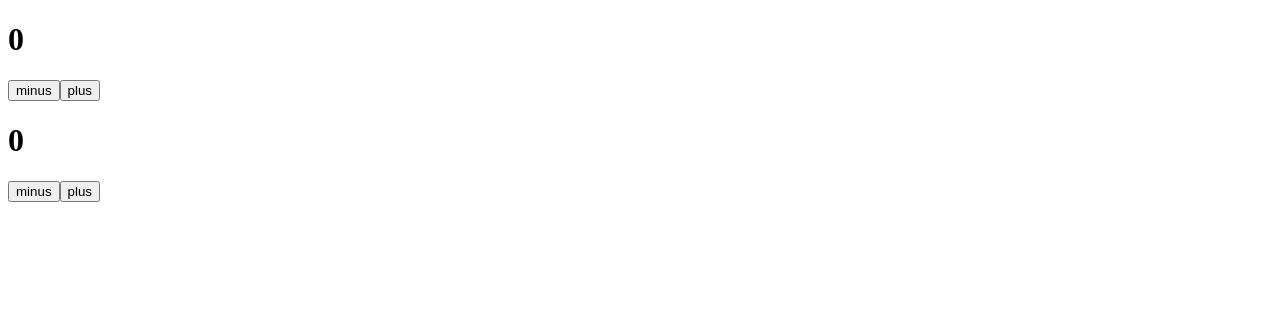
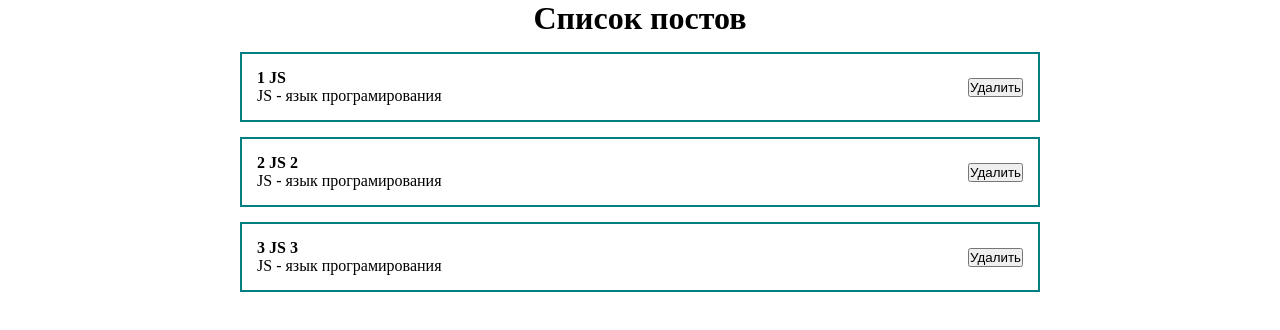
Before and after one commit to yyyaku/posts-project, a React (Create React App) app: page / in a window 1280 px wide. Shown: the top 330 px of the page. Built offline with nearby package versions, Linux system fonts and the light colour scheme.

Commit message:
feat(task-4): добавляет компонент поста - PostItem

```diff
--- a/src/App.js
+++ b/src/App.js
@@ -1,12 +1,23 @@
-import React from "react";
-import Counter from "./components/Counter";
-import ClassCounter from "./components/ClassCounter";
+import React, { useState } from "react";
+// import Counter from "./components/Counter";
+// import ClassCounter from "./components/ClassCounter";
+import './styles/App.css'
+import PostItem from "./components/PostItem";
 
 function App() {
+
+  const [posts, setPosts] = useState([
+    {id:1, title:'JS', body:'JS - язык програмирования'},
+    {id:2, title:'JS 2', body:'JS - язык програмирования'},
+    {id:3, title:'JS 3', body:'JS - язык програмирования'},
+  ])
+
   return (
     <div className="App">
-      <Counter></Counter>
-      <ClassCounter></ClassCounter>
+      <h1 style={{textAlign: "center"}}>Список постов</h1>
+      {posts.map(post =>
+        <PostItem post={post} key={post.id}></PostItem>
+      )}
     </div>
   );
 }
--- /dev/null
+++ b/src/components/PostItem.jsx
@@ -0,0 +1,19 @@
+import React from "react";
+
+const PostItem = (props) => {
+    return (
+        <div className="post">
+            <div className="post__content">
+                <strong>{props.post.id} {props.post.title}</strong>
+                <div>
+                    {props.post.body}
+                </div>
+            </div>
+            <div className="post__button">
+                <button>Удалить</button>
+            </div>
+        </div>
+    )
+}
+
+export default PostItem
--- /dev/null
+++ b/src/styles/App.css
@@ -0,0 +1,23 @@
+* {
+    margin: 0;
+    padding: 0;
+    box-sizing: border-box;
+}
+
+#root {
+    display: flex;
+    justify-content: center;
+}
+
+.App {
+    width: 800px;
+}
+
+.post {
+    display: flex;
+    padding: 15px;
+    border: 2px solid teal;
+    margin-top: 15px;
+    justify-content: space-between;
+    align-items: center;
+}
```
